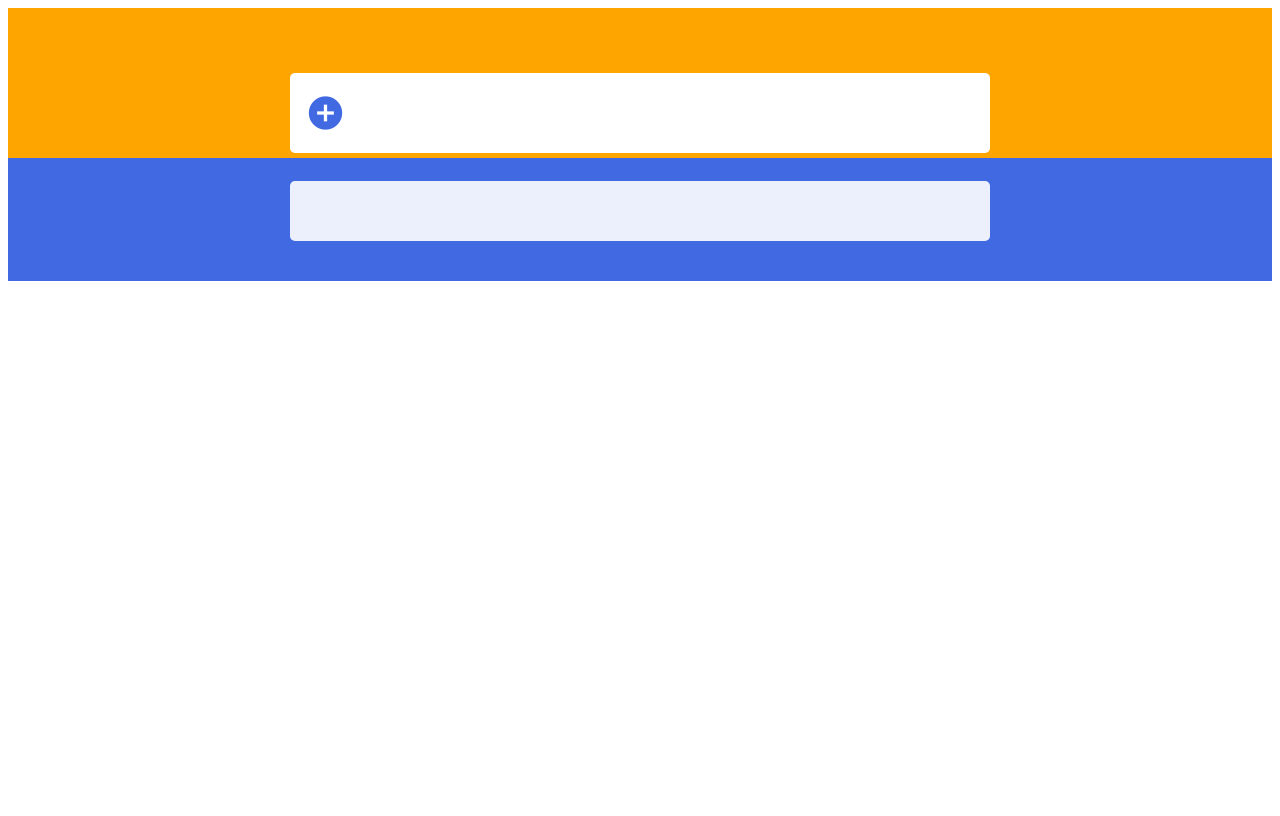
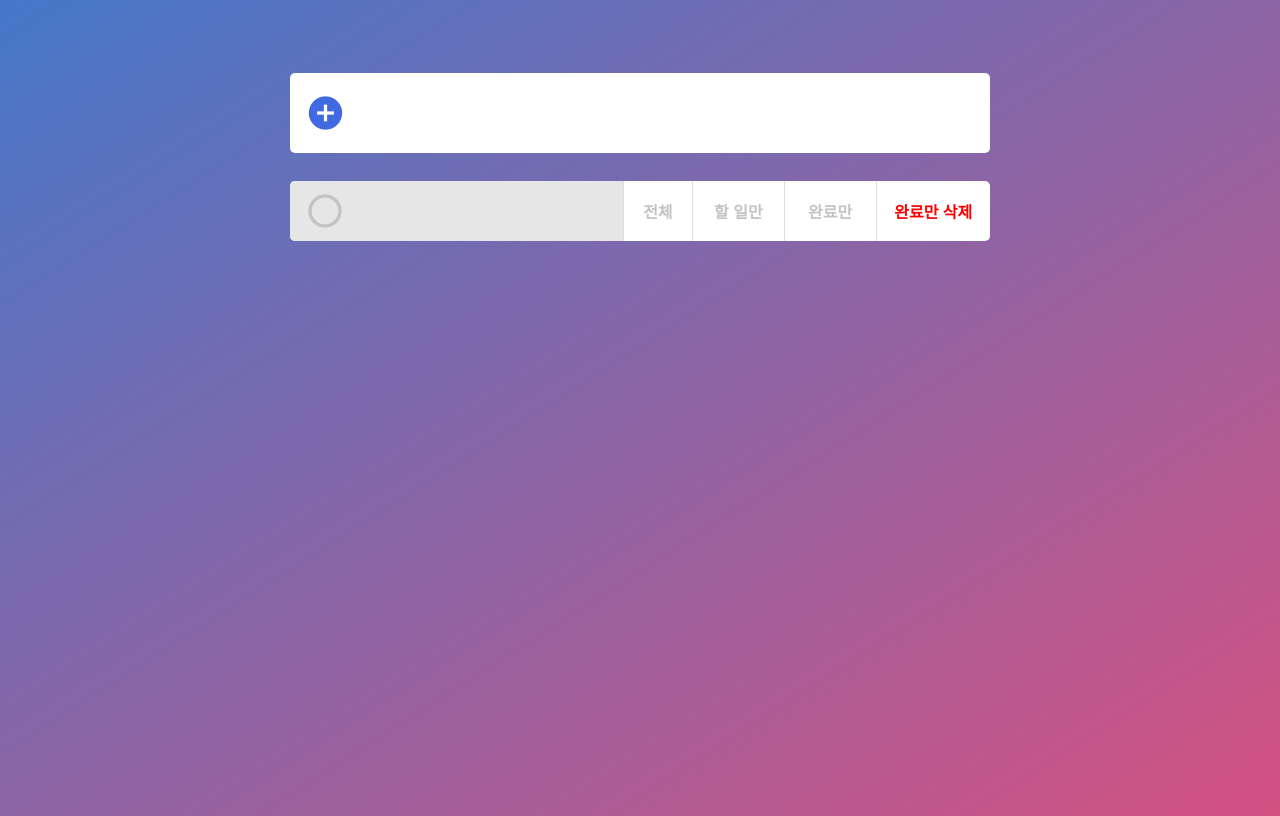
Before and after one commit to humanpear/KDT07_ParkInBae, a website built with Parcel: page index.html in a window 1280 px wide. Built offline with nearby package versions, Linux system fonts and the light colour scheme.

Commit message:
add some contents to css

```diff
--- a/css/main.css
+++ b/css/main.css
@@ -1,14 +1,17 @@
 body {
+  height: 100vh;
   font-family: 'Nanum Gothic', sans-serif;
+  background-image: linear-gradient(to bottom right, rgb(69, 120, 201), rgb(211, 81, 129));
+  background-repeat: no-repeat;
+  background-size: cover;
 }
 
 /* HEADER */
 header {
-  background-color: blue;
+  /* background-color: blue; */
 }
 
 header .inner {
-  background-color: orange;
   width: 100%;
   height: 150px;
   position: relative;
@@ -48,7 +51,6 @@ header .inner .search input {
 
 /* MAIN */
 main {
-  background-color: royalblue;
   width: 100%;
   min-height: 100px;
   position: relative;
@@ -56,9 +58,10 @@ main {
   flex-wrap: wrap;
   align-content: flex-start;
   padding-top: 23px;
+
 }
 main .menu {
-  background-color: #ffffffe6;
+  background-color: #fff;
   width: 100%;
   max-width: 700px;
   height: 60px;
@@ -66,19 +69,92 @@ main .menu {
   border-radius: 5px;
   margin: auto;
   position: relative;
+  justify-content: end;
 }
 main .menu .select-all {
-
+  width: 100%;
+  background-color: #e6e6e6;
+  border-radius: 5px 0px 0px 5px;
+  display: flex;
+  position: relative;
+  align-items: center;
+  padding-left: 15px;
+}
+main .menu .select-all .empty .material-icons {
+  font-size: 40px;
+  color: #c3c3c3;
+  z-index: 1;
+  display: flex;
+  position: absolute;
+  top: 10px;
+}
+main .menu .select-all .check .material-icons {
+  font-size: 40px;
+  color: royalblue;
+  display: flex;
+  position: relative;
+  cursor: pointer;
+  z-index: 2;
+  left: 0%;
+  opacity: 0%;
+}
+main .menu .select-all .check:hover .material-icons {
+  opacity: 100%;
 }
 main .menu .all {
-
+  border-left: 1px solid #ddd;
+  cursor: pointer;
+  display: flex;
+  width: 150px;
+  align-items: center;
+  justify-content: center;
+  color: rgb(195, 195, 195);
+  font-weight: 700;
 }
 main .menu .work {
-
+  border-left: 1px solid #ddd;
+  cursor: pointer;
+  display: flex;
+  width: 200px;
+  align-items: center;
+  justify-content: center;
+  color: rgb(195, 195, 195);
+  font-weight: 700;
 }
 main .menu .final {
-
+  border-left: 1px solid #ddd;
+  cursor: pointer;
+  display: flex;
+  width: 200px;
+  align-items: center;
+  justify-content: center;
+  color: rgb(195, 195, 195);
+  font-weight: 700;
 }
-main .menu .delete {
-
+main .menu .delete-final {
+  border-left: 1px solid #ddd;
+  cursor: pointer;
+  display: flex;
+  width: 250px;
+  align-items: center;
+  justify-content: center;
+  color: #ff0000;
+  border-radius: 0px 5px 5px 0px;
+  font-weight: 700;
 }
+main .menu .all:hover{
+  background-color: rgb(195, 195, 195);
+  color: #fff;
+}
+main .menu .work:hover{
+  background-color: rgb(195, 195, 195);
+  color: #fff;
+}
+main .menu .final:hover{
+  background-color: rgb(195, 195, 195);
+  color: #fff;
+}
+main .menu .delete-final:hover{
+  background-color: #ff0000;
+  color: #fff;
+}
--- a/index.html
+++ b/index.html
@@ -27,11 +27,25 @@
   <main>
     <div class="menu">
       <div class="select-all">
+        <div class="empty">
+          <div class="material-icons">panorama_fish_eye</div>
+        </div>
+        <div class="check">
+          <div class="material-icons">check_circle</div>
+        </div>
       </div>
-      <div class="all"></div>
-      <div class="work"></div>
-      <div class="final"></div>
-      <div class="delete-final"></div>
+      <div class="all">
+        <span>전체</span>
+      </div>
+      <div class="work">
+        <span>할 일만</span>
+      </div>
+      <div class="final">
+        <span>완료만</span>
+      </div>
+      <div class="delete-final">
+        <span>완료만 삭제</span>
+      </div>
     </div>
   </main>
 </body>
```
